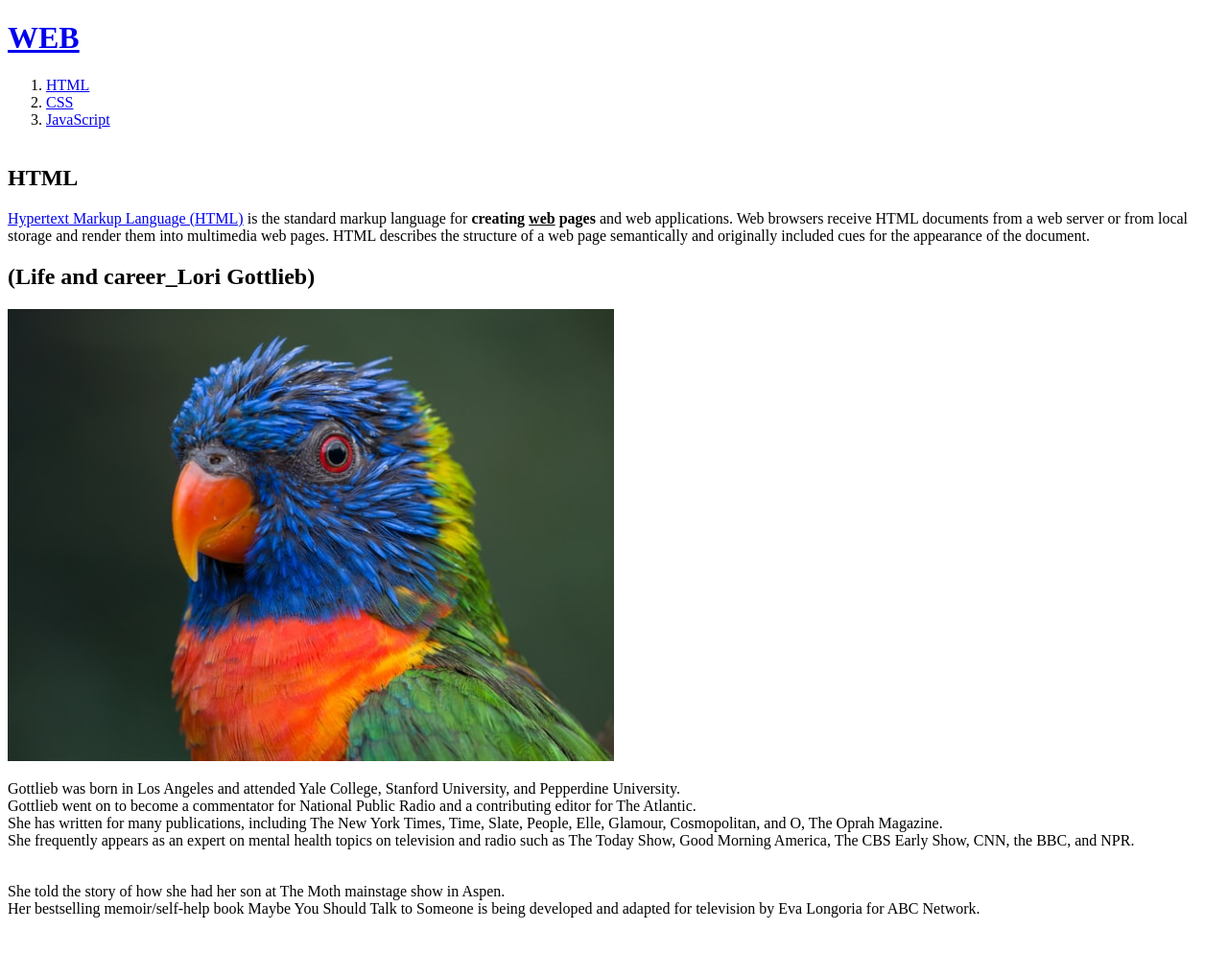
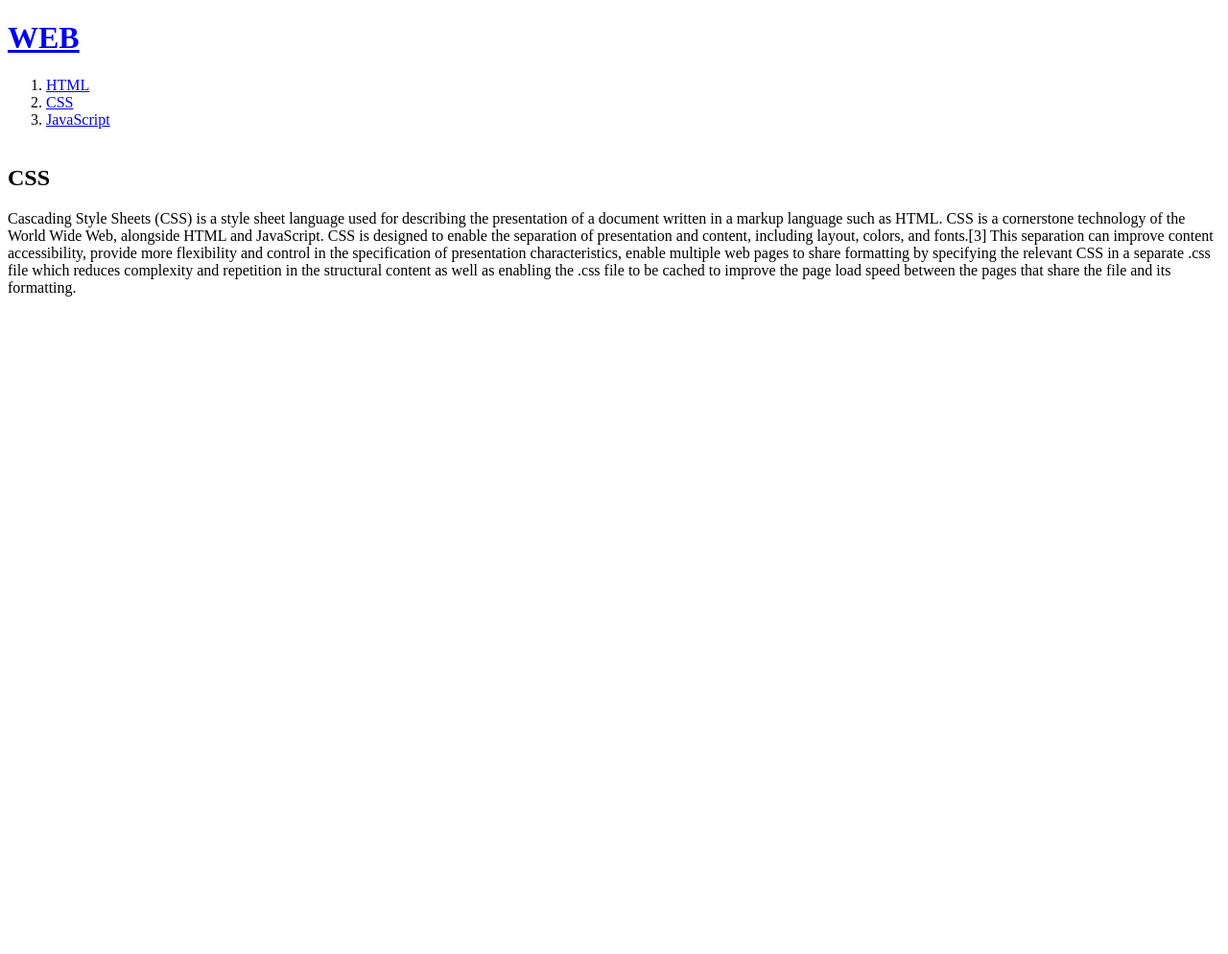
Before and after one commit to Minjoo425/web1, a plain HTML site: page 2.html in a window 1280 px wide. Shown: the whole page at 96% size. After the commit the page ends 800 px from the top, so only its background shows below. Drawn offline with Linux system fonts and the light colour scheme; a script that the page names is missing.

Commit message:
Update 2.html

```diff
--- a/2.html
+++ b/2.html
@@ -1,7 +1,7 @@
 <!doctype html>
 <html>
 <head>
-<title>WEB1 - HTML</title>
+<title>WEB1 - CSS</title>
 <meta charset="utf-8">
 </head>
 
@@ -13,15 +13,10 @@
     <li><a href="3.html">JavaScript</a></li><br>
   </ol>
 
-<h2>HTML</h2>
-<p><a href="https://www.w3.org/TR/html5/" target="_blank" title="html5 specification">Hypertext Markup Language (HTML)</a> is the standard markup language for <strong> creating <u>web</u> pages</strong> and web applications.
-  Web browsers receive HTML documents from a web server or from local storage and render them into multimedia web pages. HTML describes the structure of a web page semantically and originally included cues for the appearance of the document.</p>
-
-<h2>(Life and career_Lori Gottlieb)</h2>
-<img width="50%" src="Lori Gottlieb.jpg">
-<p>Gottlieb was born in Los Angeles and attended Yale College, Stanford University, and Pepperdine University. <br>Gottlieb went on to become a commentator for National Public Radio and a contributing editor for The Atlantic. <br>She has written for many publications, including The New York Times, Time, Slate, People, Elle, Glamour, Cosmopolitan, and O, The Oprah Magazine. <br>She frequently appears as an expert on mental health topics on television and radio such as The Today Show, Good Morning America, The CBS Early Show, CNN, the BBC, and NPR.</p>
-<p style="margin-top:35px;">She told the story of how she had her son at The Moth mainstage show in Aspen.
-<br>Her bestselling memoir/self-help book Maybe You Should Talk to Someone is being developed and adapted for television by Eva Longoria for ABC Network.</br></p>
+<h2>CSS</h2>
+<p>Cascading Style Sheets (CSS) is a style sheet language used for describing the presentation of a document written in a markup language such as HTML. CSS is a cornerstone technology of the World Wide Web, alongside HTML and JavaScript.
+CSS is designed to enable the separation of presentation and content, including layout, colors, and fonts.[3] This separation can improve content accessibility, provide more flexibility and control in the specification of presentation characteristics, enable multiple web pages to share formatting by specifying the relevant CSS in a separate .css file which reduces complexity and repetition in the structural content as well as enabling the .css file to be cached to improve the page load speed between the pages that share the file and its formatting.
+</p>
 <br>
 <p>
   <div id="disqus_thread"></div>
@@ -45,6 +40,5 @@ s.setAttribute('data-timestamp', +new Date());
 </script>
 <noscript>Please enable JavaScript to view the <a href="https://disqus.com/?ref_noscript">comments powered by Disqus.</a></noscript>
 </p>
-
 </body>
 </html>
```
